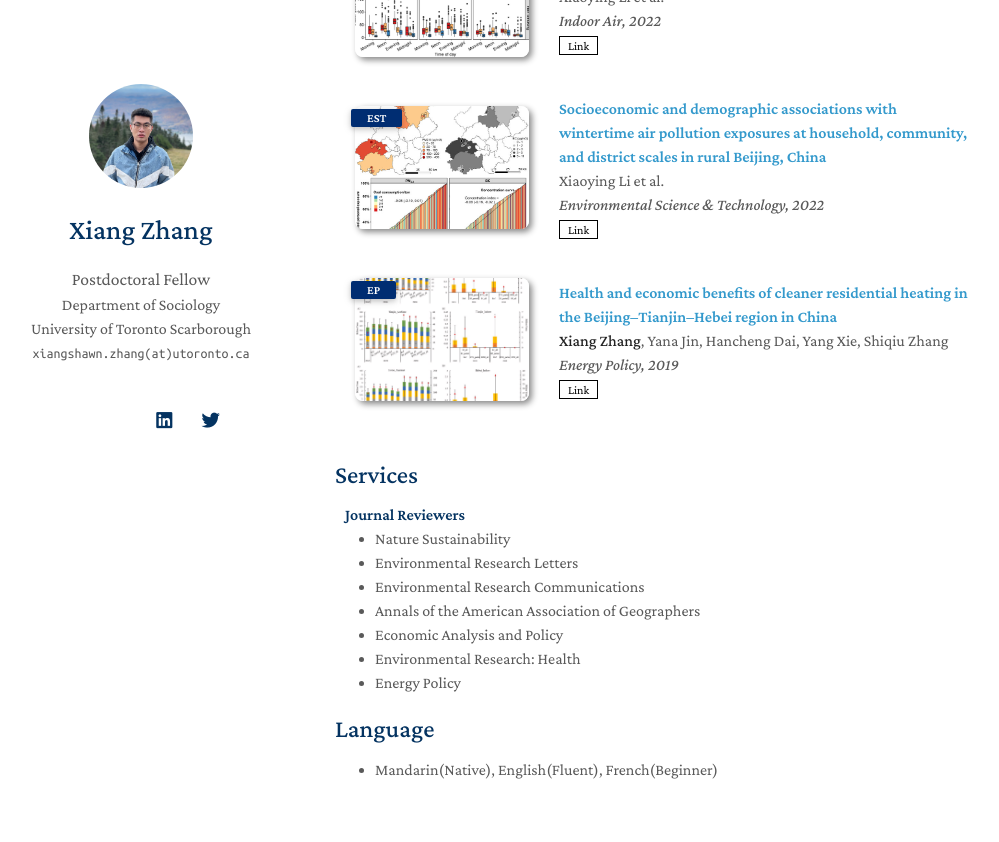
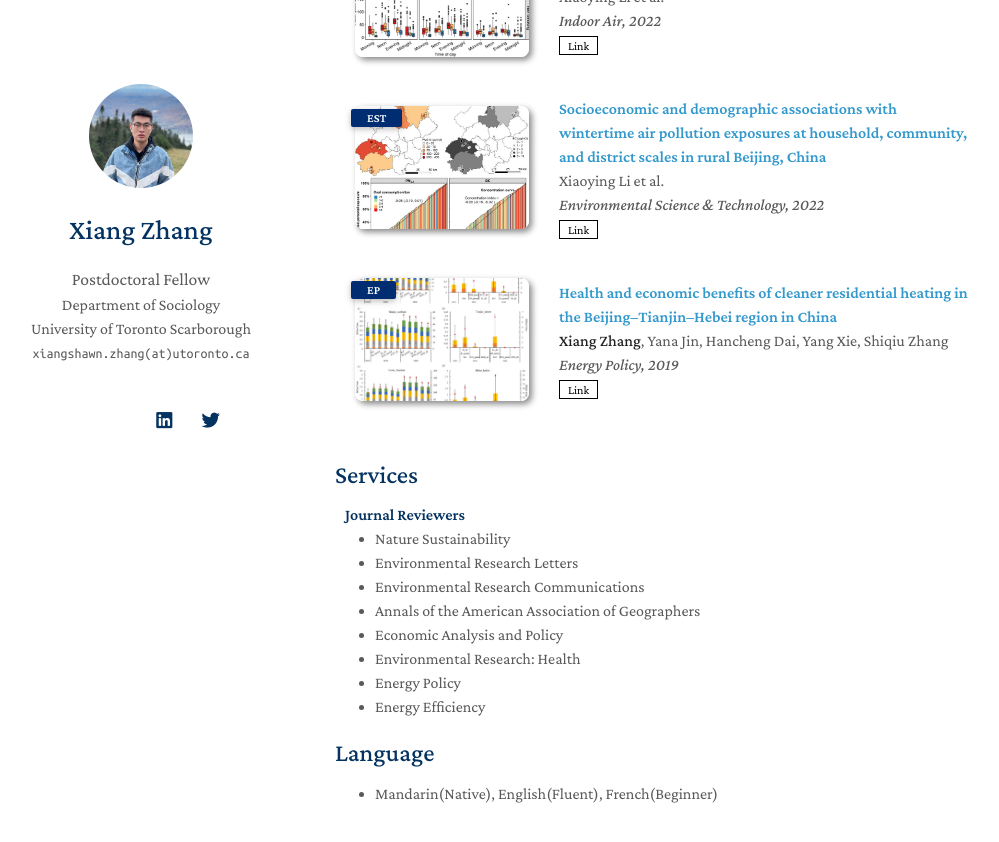
Before and after one commit to XiangShawnZhang/XiangShawnZhang.github.io, a Jekyll site: the page built from index.md, in a window 1280 px wide and 900 px high, scrolled down 1322 px. Shown: the top 842 px of the window, without its empty margins (135-1134 px from the left). Built offline with Jekyll 4.4.1, drawn with Linux system fonts in a browser that asks for light colours; nearby versions of some CDN libraries; a style sheet for code colours, icons or effects is not loaded; our own code applies the rules of GitHub Pages for plain Markdown files.

Commit message:
Update services.md

```diff
--- a/_includes/services.md
+++ b/_includes/services.md
@@ -14,5 +14,6 @@
    <li><a href="https://www.sciencedirect.com/journal/economic-analysis-and-policy"><autocolor>Economic Analysis and Policy</autocolor></a></li>
    <li><a href="https://iopscience.iop.org/journal/2752-5309"><autocolor>Environmental Research: Health</autocolor></a></li>
    <li><a href="https://www.sciencedirect.com/journal/energy-policy"><autocolor>Energy Policy</autocolor></a></li>
+   <li><a href="https://link.springer.com/journal/12053"><autocolor>Energy Efficiency</autocolor></a></li>
 
 </ul>
```
